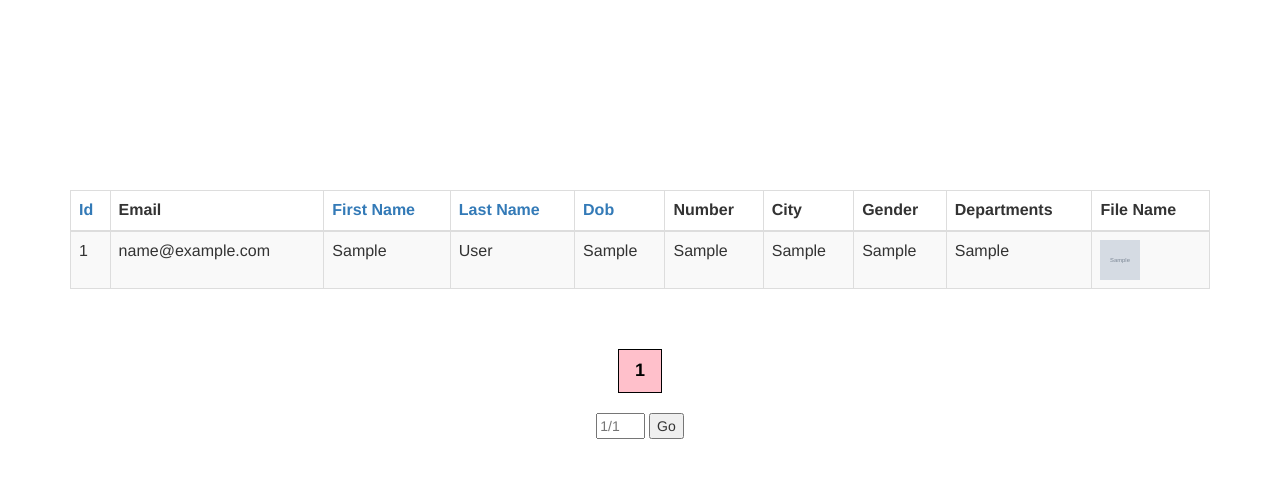
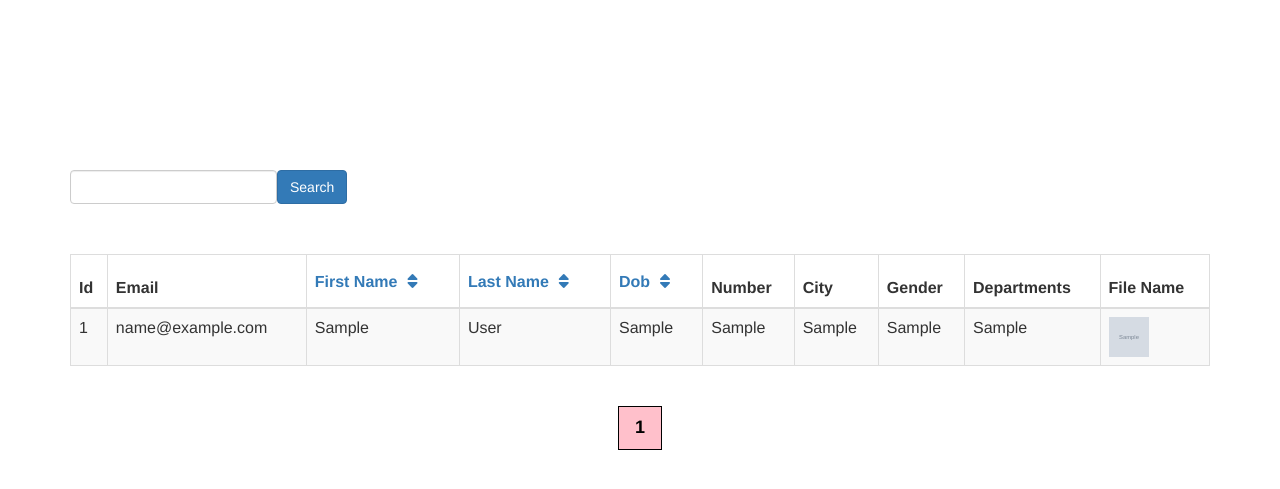
Before and after one commit to elderberry123/Php_project, a PHP site: page /home.php in a window 1280 px wide. Shown: the part 119-608 px from the top of the page. Run offline with PHP 8.4, Linux system fonts and the light colour scheme; the visitor is signed in with stand-in values (Sample User, id 1); tables that the repository leaves empty or names only in its code hold one stand-in row (values such as "Sample post"); grey boxes marked "Sample" are stand-in pictures.

Commit message:
Update home.php

```diff
--- a/home.php
+++ b/home.php
@@ -3,19 +3,72 @@ session_start();
 include "config.php";
 
 if (isset($_COOKIE["user_email"])) {
-    $var= $_COOKIE["user_email"];
+    $var = $_COOKIE["user_email"];
 } elseif (isset($_SESSION["user_email"])) {
-    $var= $_SESSION["user_email"];
+    $var = $_SESSION["user_email"];
 }
 ?>
 
-<?php if (!empty($_COOKIE["user_email"]) or $_SESSION["user_email"]) { ?>
+<?php
+
+
+
+$per_page_record = 5;
+
+if (isset($_GET["page"])) {
+    $page  = $_GET["page"];
+} else {
+    $page = 1;
+}
+
+
+$start_from = ($page - 1) * $per_page_record;
+$columns = array('id', 'fname', 'lname', 'dob');
+
+if (isset($_GET['column']) && in_array($_GET['column'], $columns)) {
+    $column = $_GET['column'];
+} else {
+
+    $column = $columns[0];
+}
+
+if (isset($_GET['order']) && strtolower($_GET['order']) == 'desc') {
+    $sort_order = 'DESC';
+} else {
+    $sort_order = 'ASC';
+}
+
+// Get the result...
+if ($result = $mysqli->query("SELECT * FROM user_d ORDER BY $column $sort_order LIMIT $start_from, $per_page_record")) {
+    // Some variables we need for the table.
+    $up_or_down = str_replace(array('ASC', 'DESC'), array('up', 'down'), $sort_order);
+    $asc_or_desc = $sort_order == 'ASC' ? 'desc' : 'asc';
+    $add_class = ' class="highlight"';
+}
+
+
+if ($_SERVER["REQUEST_METHOD"] == "POST") {
+
+    $search = $_POST["query"];
+
+    $sql = "SELECT * FROM user_d  WHERE fname like '%" . $search . "%' OR lname like '%" . $search . "%'  ";
+
+    $result = $mysqli->query($sql);
+
+}
+
+if (!empty($_COOKIE["user_email"]) or $_SESSION["user_email"]) { ?>
     <html>
 
     <head>
         <title>Pagination</title>
         <link rel="stylesheet" href="https://maxcdn.bootstrapcdn.com/bootstrap/3.3.7/css/bootstrap.min.css">
         <link rel="stylesheet" href="style.css">
+        <!-- Font Awesome -->
+        <link href="https://cdnjs.cloudflare.com/ajax/libs/font-awesome/6.0.0/css/all.min.css" rel="stylesheet" />
+        <!-- Google Fonts -->
+        <link href="https://fonts.googleapis.com/css?family=Roboto:300,400,500,700&display=swap" rel="stylesheet" />
+
         <style>
             .pagination {
                 display: inline-block;
@@ -41,19 +94,8 @@ if (isset($_COOKIE["user_email"])) {
         </style>
 
     </head>
+
     <body>
-        <!-- <nav class="navbar navbar-default">
-            <div class="container-fluid">
-
-                <ul class="nav navbar-nav">
-                    <li class="active"><a href="#">Home</a></li>
-                    <li> <a href="logout.php"> logout </a>
-                    </li>
-
-                </ul>
-            </div>
-        </nav> -->
-
         <nav class="navbar">
             <div class="navbar-container container">
                 <input type="checkbox" name="" id="">
@@ -63,74 +105,46 @@ if (isset($_COOKIE["user_email"])) {
                     <span class="line line3"></span>
                 </div>
                 <ul class="menu-items">
-            <li ><a  href="logout.php"><h4 class="btn btn-primary ">Logout</h2> </a></li>
+                    <li><a href="logout.php">
+                            <h4 class="btn btn-primary ">Logout</h2>
+                        </a></li>
 
                 </ul>
-           <center> <h3 class="logo"><?php echo $var; ?></h1></center>
+                <center>
+                    <h3 class="logo"><?php echo $var; ?></h1>
+                </center>
             </div>
         </nav>
+        </div>
+        <center>
+            <div class="container" style="padding-top:150px;">
+
+
+                <form action="home.php" method="post" style=" margin-bottom:50px; float: left; display:flex;">
+                    <input type="text" name="query" class="form-control" value="<?php
+                if (
+                    isset($_POST["submit"]) &&
+                    isset($_POST["query"])
+                ) {
+                    echo  $search;
+                } ?>"
+                   />
+                    <input type="submit" value="Search" class="btn btn-primary" />
+                </form>
 
 
 
+                <div>
 
-        <center>
-            <?php
-
-            $per_page_record = 5;
-
-            if (isset($_GET["page"])) {
-                $page  = $_GET["page"];
-            } else {
-                $page = 1;
-            }
-
-
-            $start_from = ($page - 1) * $per_page_record;
-
-
-            $columns = array('id','fname','lname','dob');
-
-            if (isset($_GET['column']) && in_array($_GET['column'], $columns)) {
-                 $column = $_GET['column'];
-            } else {
-                $columns = array('fname','lname','dob');
-                $column = $columns[0];
-            }
-
-            if (isset($_GET['order']) && strtolower($_GET['order']) == 'desc') {
-                $sort_order = 'DESC';
-            } else {
-                $sort_order = 'ASC';
-            }
-
-            // Get the result...
-            if ($result = $mysqli->query("SELECT * FROM user_d ORDER BY $column $sort_order LIMIT $start_from, $per_page_record"  )) {
-                // Some variables we need for the table.
-                $up_or_down = str_replace(array('ASC','DESC'), array('up','down'), $sort_order);
-                $asc_or_desc = $sort_order == 'ASC' ? 'desc' : 'asc';
-                $add_class = ' class="highlight"';}
-
-?>
-
-
-
-
-
-            <div class="container" style="padding-top:150px;">
-                <br>
-                <div>
 
                     <table class="table table-striped table-bordered table-sm" cellspacing="0">
                         <thead>
                             <tr>
-
-                            <th><a href="home.php?column=id&order=<?php echo $asc_or_desc; ?>">Id<i class="fas fa-sort<?php echo $column == 'id' ? '-' . $up_or_down : ''; ?>"></i></a></th>
+                                <th class="th-sm">Id</th>
                                 <th class="th-sm">Email</th>
-
-					          <th><a href="home.php?column=fname&order=<?php echo $asc_or_desc; ?>">First Name<i class="fas fa-sort<?php echo $column == 'fname' ? '-' . $up_or_down : ''; ?>"></i></a></th>
-					          <th><a href="home.php?column=lname&order=<?php echo $asc_or_desc; ?>">Last Name<i class="fas fa-sort<?php echo $column == 'lname' ? '-' . $up_or_down : ''; ?>"></i></a></th>
-				          	<th><a href="home.php?column=dob&order=<?php echo $asc_or_desc; ?>">Dob<i class="fas fa-sort<?php echo $column == 'dob' ? '-' . $up_or_down : ''; ?>"></i></a></th>
-
+                                <th class="th-sm"><a href="home.php?column=fname&order=<?php echo $asc_or_desc; ?>">First Name<i style="margin: 10px;" class="fas fa-sort<?php echo $column == 'fname' ? '-' . $up_or_down : ''; ?>"></i></a></th>
+                                <th class="th-sm"><a href="home.php?column=lname&order=<?php echo $asc_or_desc; ?>">Last Name<i style="margin: 10px;" class="fas fa-sort<?php echo $column == 'lname' ? '-' . $up_or_down : ''; ?>"></i></a></th>
+                                <th class="th-sm"><a href="home.php?column=dob&order=<?php echo $asc_or_desc; ?>">Dob<i style="margin: 10px;" class="fas fa-sort<?php echo $column == 'dob' ? '-' . $up_or_down : ''; ?>"></i></a></th>
                                 <th class="th-sm">Number</th>
                                 <th class="th-sm">City</th>
                                 <th class="th-sm">Gender</th>
@@ -140,9 +154,7 @@ if (isset($_COOKIE["user_email"])) {
                         </thead>
                         <tbody>
                             <?php
-
-
-        while ($row = $result->fetch_assoc()):
+                            while ($row = $result->fetch_assoc()) :
                             ?>
                                 <tr>
                                     <td<?php echo $column == 'id' ? $add_class : ''; ?>><?php echo $row['id']; ?></td>
@@ -150,7 +162,6 @@ if (isset($_COOKIE["user_email"])) {
                                         <td<?php echo $column == 'fname' ? $add_class : ''; ?>><?php echo $row['fname']; ?></td>
                                             <td<?php echo $column == 'lname' ? $add_class : ''; ?>><?php echo $row['lname']; ?></td>
                                                 <td<?php echo $column == 'dob' ? $add_class : ''; ?>><?php echo $row['dob']; ?></td>
-
                                                     <td><?php echo $row["numb"] ?></td>
                                                     <td><?php echo $row["city"] ?></td>
                                                     <td><?php echo $row["gender"] ?></td>
@@ -170,47 +181,36 @@ if (isset($_COOKIE["user_email"])) {
                         $row = mysqli_fetch_row($rs_result);
                         $total_records = $row[0];
 
-                        echo "</br>";
-
                         $total_pages = ceil($total_records / $per_page_record);
                         $pagLink = "";
 
                         if ($page >= 2) {
-                            echo "<a href='home.php?page=" . ($page - 1) . "'>  Prev </a>";
+                            echo "<a href='home.php?page=" . ($page - 1) . "&column=$column&order=$sort_order'>Prev</a>";
                         }
 
                         for ($i = 1; $i <= $total_pages; $i++) {
                             if ($i == $page) {
-                                $pagLink .= "<a class = 'active' href='home.php?page="
-                                    . $i . "'>" . $i . " </a>";
+                                $pagLink .= "<a class='active' href='home.php?page=$i&column=$column&order=$sort_order'>$i</a>";
                             } else {
-                                $pagLink .= "<a href='home.php?page=" . $i . "'>
-                                                " . $i . " </a>";
+                                $pagLink .= "<a href='home.php?page=$i&column=$column&order=$sort_order'>$i</a>";
                             }
-                        };
+                        }
+
                         echo $pagLink;
 
                         if ($page < $total_pages) {
-                            echo "<a href='home.php?page=" . ($page + 1) . "'>  Next </a>";
+                            echo "<a href='home.php?page=" . ($page + 1) . "&column=$column&order=$sort_order'>Next</a>";
                         }
-
                         ?>
                     </div>
-                    <div class="inline">
-                        <input id="page" type="number" min="1" max="<?php echo $total_pages ?>" placeholder="<?php echo $page . "/" . $total_pages; ?>" required>
-                        <button onClick="go2Page();">Go</button>
-                    </div>
+
+
                 </div>
             </div>
         </center>
-        <script>
-            function go2Page() {
-                var page = document.getElementById("page").value;
-                page = ((page > <?php echo $total_pages; ?>) ? <?php echo $total_pages; ?> : ((page < 1) ? 1 : page));
-                window.location.href = 'home.php?page=' + page;
-            }
-        </script>
+
     </body>
+
     </html>
 
 
```
Lines whose indentation alone changed are shown as unchanged.
